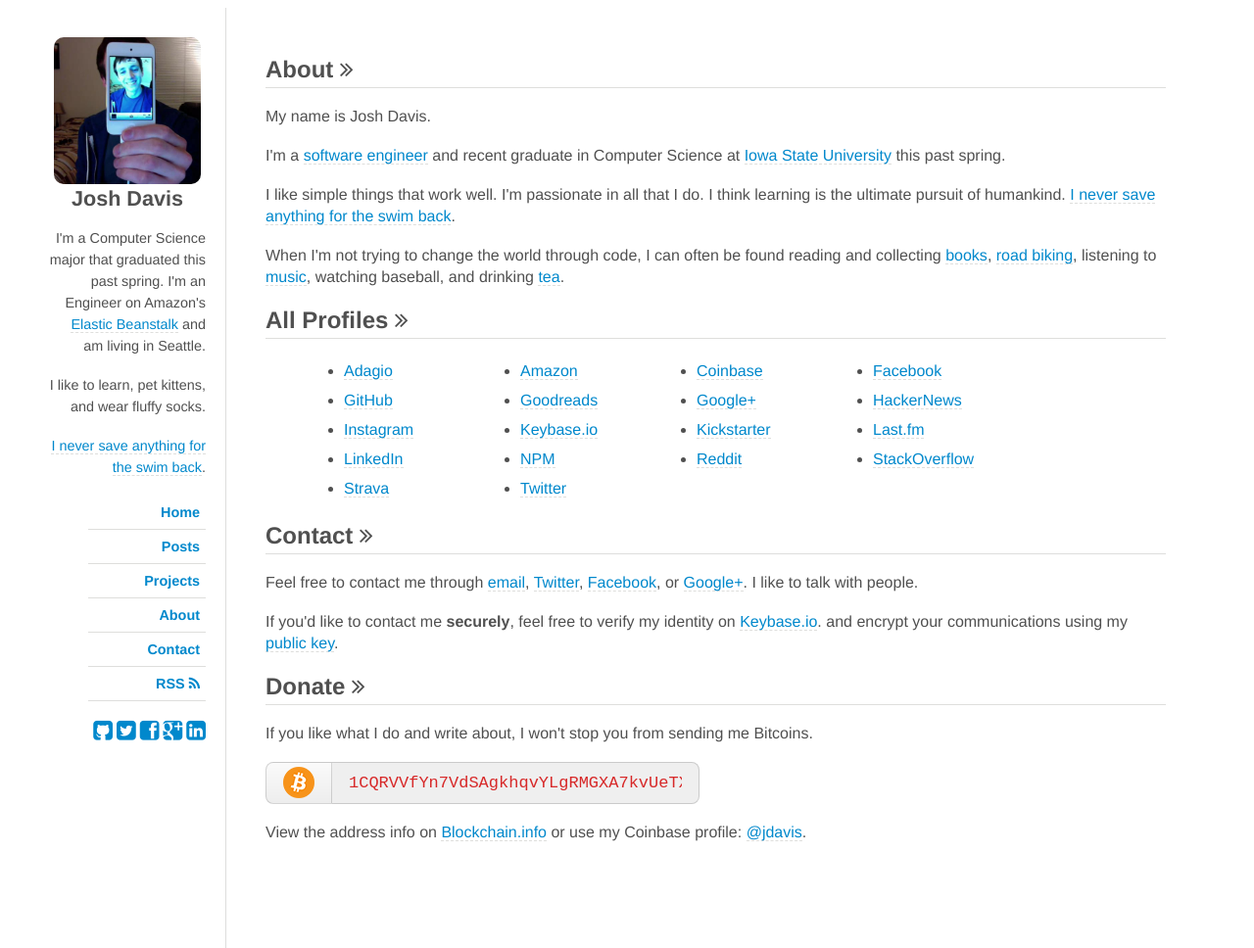
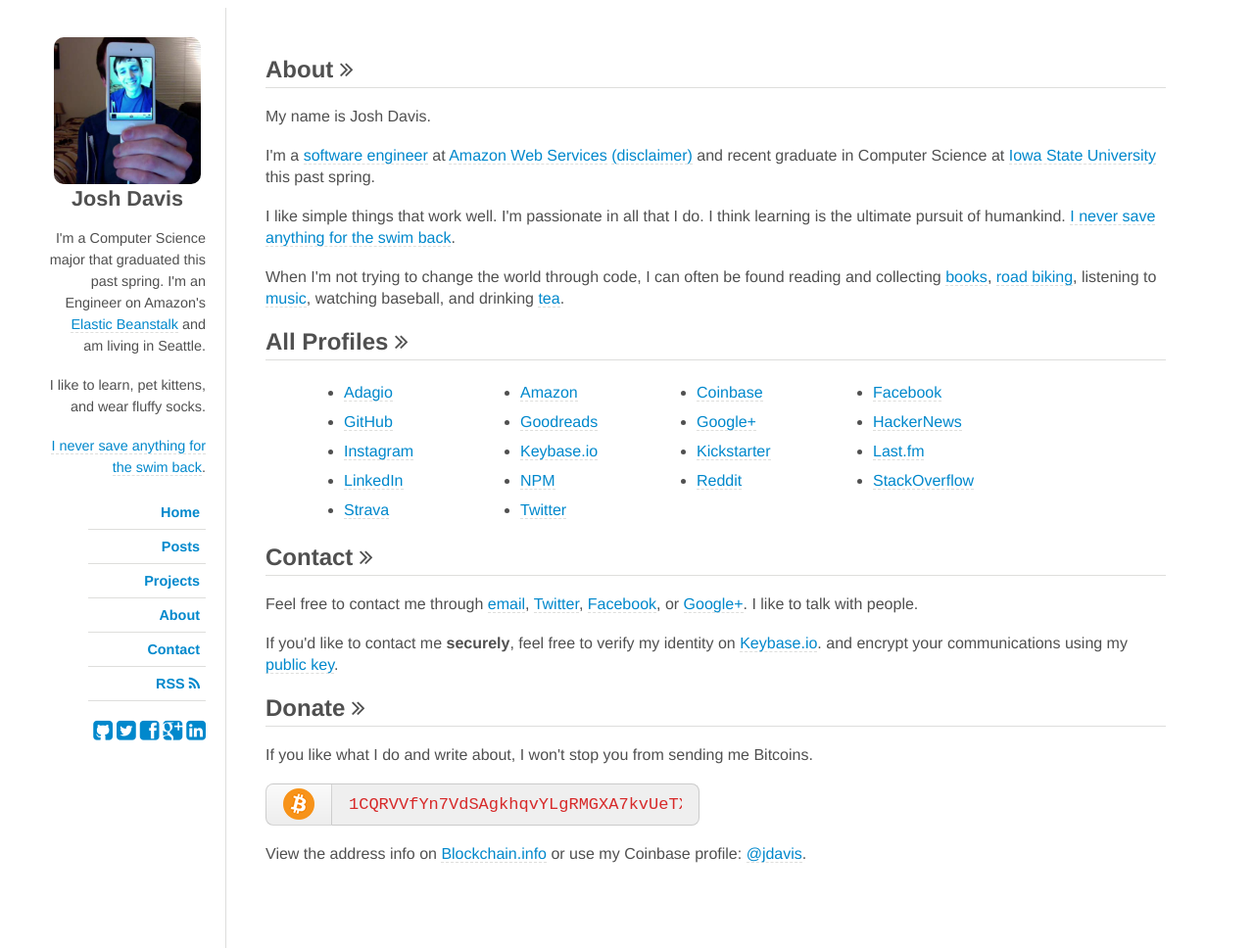
Before and after one commit to jdavis/jdavis.github.com, a Jekyll site: the page built from about.html, in a window 1280 px wide. Shown: the whole page at 98% size. Built offline with Jekyll 4.4.1, drawn with Linux system fonts in a browser that asks for light colours; nearby versions of some CDN libraries; some web fonts are replaced.

Commit message:
Update about page with disclaimer

```diff
--- a/about.html
+++ b/about.html
@@ -13,6 +13,8 @@
 <p>
     I'm a
     <a href="{{ site.data.accounts.github.site }}">software engineer</a>
+    at <a href="http://aws.amazon.com/">Amazon Web Services</a>
+    <a href="/DISCLAIMER.md">(disclaimer)</a>
     and recent graduate in Computer Science at
     <a href="http://iastate.edu">Iowa State University</a>
     this past spring.
```
